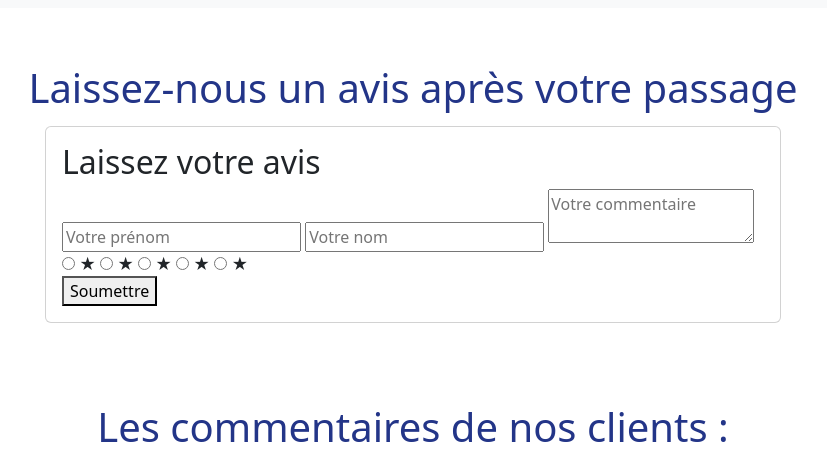
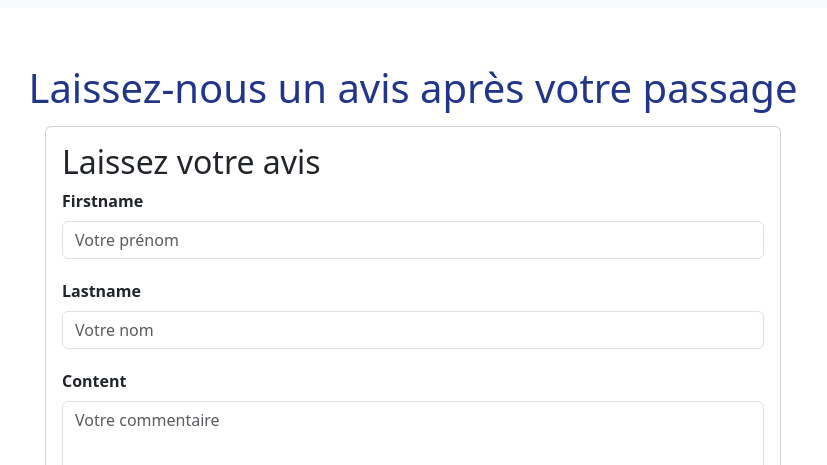
Before and after one commit to krismos64/GarageAuto, a Symfony app: template templates/reviews/index.html.twig in a window 1280 px wide. Shown: the part 484-949 px from the top of the page, without its empty margins (227-1054 px from the left). Run offline with Twig, Linux system fonts and the light colour scheme; the template is opened without the code that fills it, so the values that code supplies are empty; form fields are guessed from the names that the template uses; some libraries are stand-ins or nearby versions; grey boxes are pictures that could not be loaded.

Commit message:
form reviews

```diff
--- a/templates/reviews/index.html.twig
+++ b/templates/reviews/index.html.twig
@@ -9,6 +9,21 @@
         color: #233588;
         margin-top: 50px;
         line-height: 1.5;
+    }
+
+    .form-group {
+        margin-bottom: 20px;
+    }
+
+    label {
+        font-weight: bold;
+    }
+
+    /* Responsive adjustments */
+    @media (max-width: 768px) {
+        .col-md-8 {
+            width: 100%;
+        }
     }
 </style>
 <h1>Laissez-nous un avis après votre passage</h1>
@@ -22,28 +37,30 @@
                     <div class="card-body">
                         <h2>Laissez votre avis</h2>
                         <div class="review-form">
-                            {% if errors is not empty %}
+                            {{ form_start(review_form) }}
+                            {% if errors|length > 0 %}
                                 <div class="alert alert-danger">
                                     <ul>
                                         {% for error in errors %}
-                                            <li>{{ error }}</li>
+                                            <li>{{ error.messageKey|trans(error.messageData, 'validators') }}</li>
                                         {% endfor %}
                                     </ul>
                                 </div>
                             {% endif %}
-                            <form method="post" action="{{ path('app_reviews') }}">
-                                <input type="text" name="firstname" placeholder="Votre prénom" required>
-                                <input type="text" name="lastname" placeholder="Votre nom" required>
-                                <textarea name="content" placeholder="Votre commentaire" required></textarea>
-                                <div class="star-rating">
-                                    {% for i in 5..1 %}
-                                        <input type="radio" name="rating" value="{{ i }}" id="star{{ i }}"required>
-                                        <label for="star{{ i }}">&#9733;</label>
-                                    {% endfor %}
-                                </div>
-                                <input type="hidden" name="_csrf_token" value="{{ csrf_token('authenticate') }}">
-                                <button type="submit" class="submit-btn">Soumettre</button>
-                            </form>
+                            <div class="form-group">
+                                {{ form_row(review_form.firstname, {'attr': {'class': 'form-control', 'placeholder': 'Votre prénom', 'required': true}}) }}
+                            </div>
+                            <div class="form-group">
+                                {{ form_row(review_form.lastname, {'attr': {'class': 'form-control', 'placeholder': 'Votre nom', 'required': true}}) }}
+                            </div>
+                            <div class="form-group">
+                                {{ form_row(review_form.content, {'attr': {'class': 'form-control', 'placeholder': 'Votre commentaire', 'required': true, 'rows': 10}}) }}
+                            </div>
+                            <div class="form-group">
+                                {{ form_row(review_form.rating, {'attr': {'class': 'form-control', 'min': 1, 'max': 5}}) }}
+                            </div>
+                            <button type="submit" class="submit-btn btn btn-primary">Soumettre</button>
+                            {{ form_end(review_form) }}
                         </div>
                     </div>
                 </div>
@@ -67,6 +84,18 @@
         margin-top: 50px;
         line-height: 1.5;
     }
+
+    .review-card {
+        margin-bottom: 20px;
+    }
+
+    .review-text {
+        margin-bottom: 10px;
+    }
+
+    .card-footer {
+        font-weight: bold;
+    }
 </style>
 <h1>Les commentaires de nos clients :</h1>
 
@@ -78,22 +107,10 @@
                 <div class="col-md-6 mb-4">
                     <div class="card review-card">
                         <div class="card-body">
-                            <p class="card-text review-text">{{ review.getContent() }}</p>
+                            <p class="card-text review-text">{{ review.content }}</p>
                         </div>
                         <div class="card-footer">
-                            <strong>{{ review.getFirstname() }} {{ review.getLastname() }}</strong>
-                            <br>
-                            <div class="star-rating">
-                                {% for i in 1..5 %}
-                                    {% if i <= review.getRating() %}
-                                        <span class="star">&#9733;</span>
-                                    {% else %}
-                                        <span class="star">&#9734;</span>
-                                    {% endif %}
-                                {% endfor %}
-                            </div>
-                            <br>
-                            <span class="text-muted">Publié le {{ review.getCreatedAt()|date('d/m/Y H:i:s') }}</span>
+                            <strong>{{ review.firstname }} {{ review.lastname }}</strong>
                         </div>
                     </div>
                 </div>
```
Also changed, not shown: src/Controller/ReviewsController.php (+12 -22 lines), src/Form/ReviewsType.php (+9 -32 lines).
